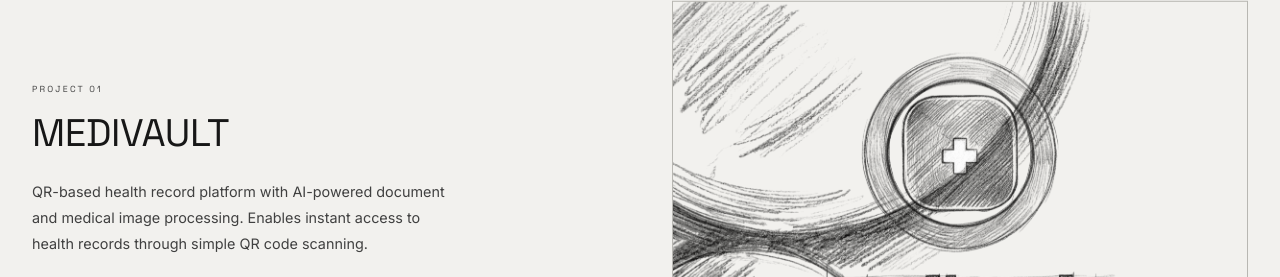
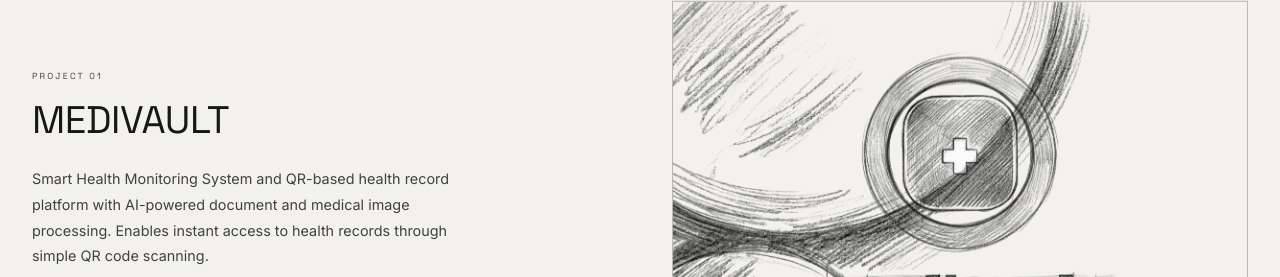
Before and after one commit to keshavsaini0007/keshavsaini0007.github.io, a plain HTML site: page index.html in a window 1280 px wide. Shown: the part 2093-2370 px from the top of the page. Drawn offline with Linux system fonts and the light colour scheme.

Commit message:
Update project description for Medivault to include Smart Health Monitoring System

```diff
--- a/index.html
+++ b/index.html
@@ -209,7 +209,7 @@
                         <span class="project-number reveal-text">PROJECT 01</span>
                         <h3 class="project-title reveal-text">MEDIVAULT</h3>
                         <p class="project-desc reveal-text">
-                            QR-based health record platform with AI-powered document and medical
+                            Smart Health Monitoring System and QR-based health record platform with AI-powered document and medical
                             image processing. Enables instant access to health records through
                             simple QR code scanning.
                         </p>
```
